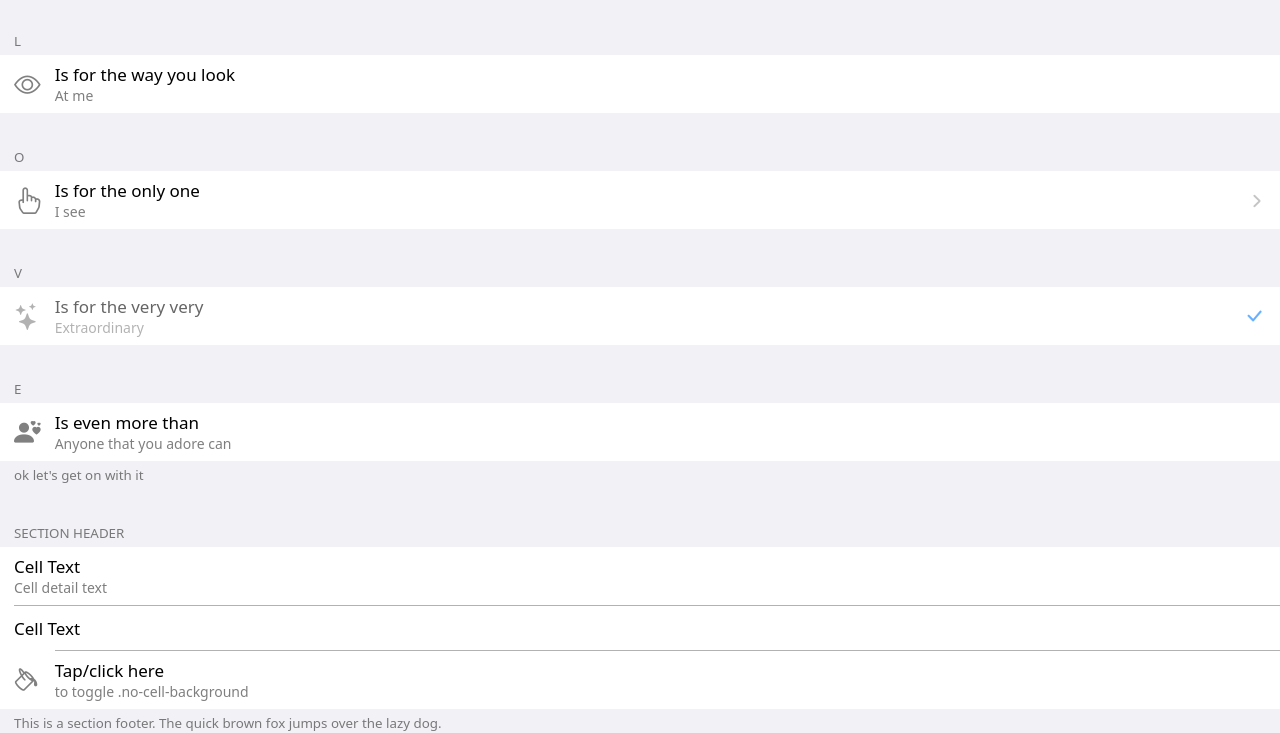
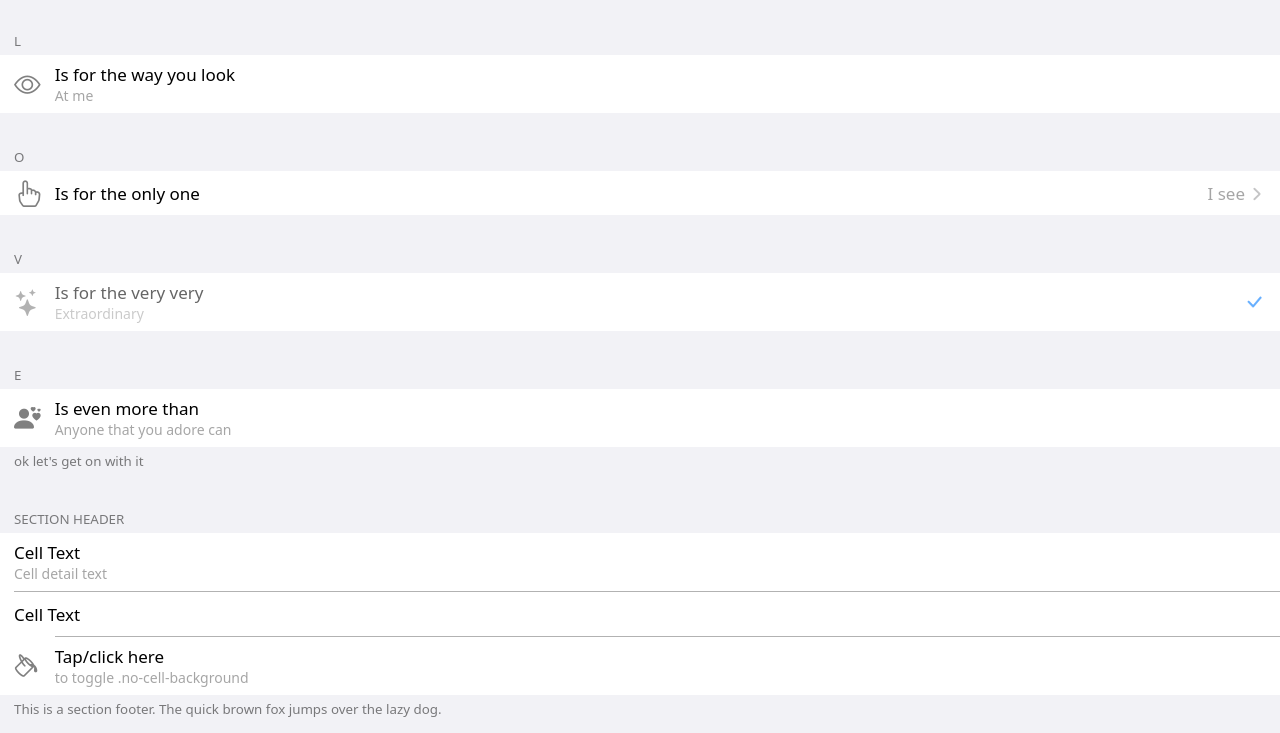
Before and after one commit to foxster-mp4/css3-uitableview, a plain HTML site: page index.html in a window 1280 px wide. Shown: the part 96-829 px from the top of the page. Drawn offline with nearby package versions, Linux system fonts and the light colour scheme.

Commit message:
Add .right-detail-text

```diff
--- a/index.html
+++ b/index.html
@@ -39,7 +39,7 @@
   <div class="section-container">
     <div class="section">
       <p class="section-header">O</p>
-      <a class="clickable cell" href="#uitableview">
+      <a class="clickable cell right-detail-text" href="#uitableview">
         <div class="cell-icon">
           <i class="bi bi-hand-index"></i>
         </div>
--- a/src/uitableview.css
+++ b/src/uitableview.css
@@ -131,6 +131,16 @@ MIT License
 #uitableview .disabled.cell .cell-inner > div {
   opacity: 60%;
 }
+/* Right detail */
+#uitableview .cell.right-detail-text .cell-inner .cell-labels {
+  display: flex;
+  flex-direction: row;
+  justify-content: space-between;
+  width: 100%;
+}
+#uitableview .cell.right-detail-text .cell-inner .cell-labels .cell-detail-text {
+  font-size: 17px;
+}
 
 /* Cell icon */
 #uitableview .cell-icon {
@@ -176,7 +186,7 @@ MIT License
 }
 #uitableview .cell-detail-text {
   font-size: 14px;
-  opacity: 0.5;
+  opacity: 0.35;
 }
 
 /* .dark (used for uitableview.js) */
```
